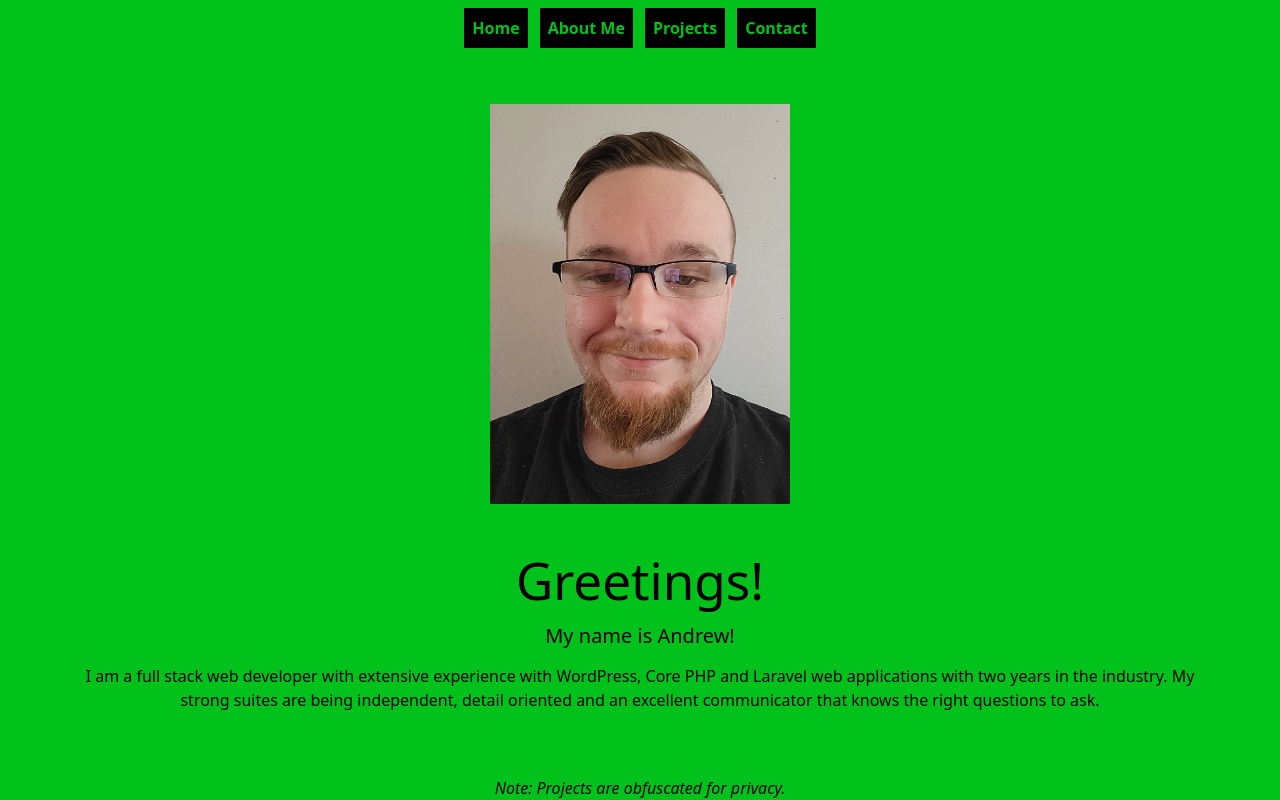
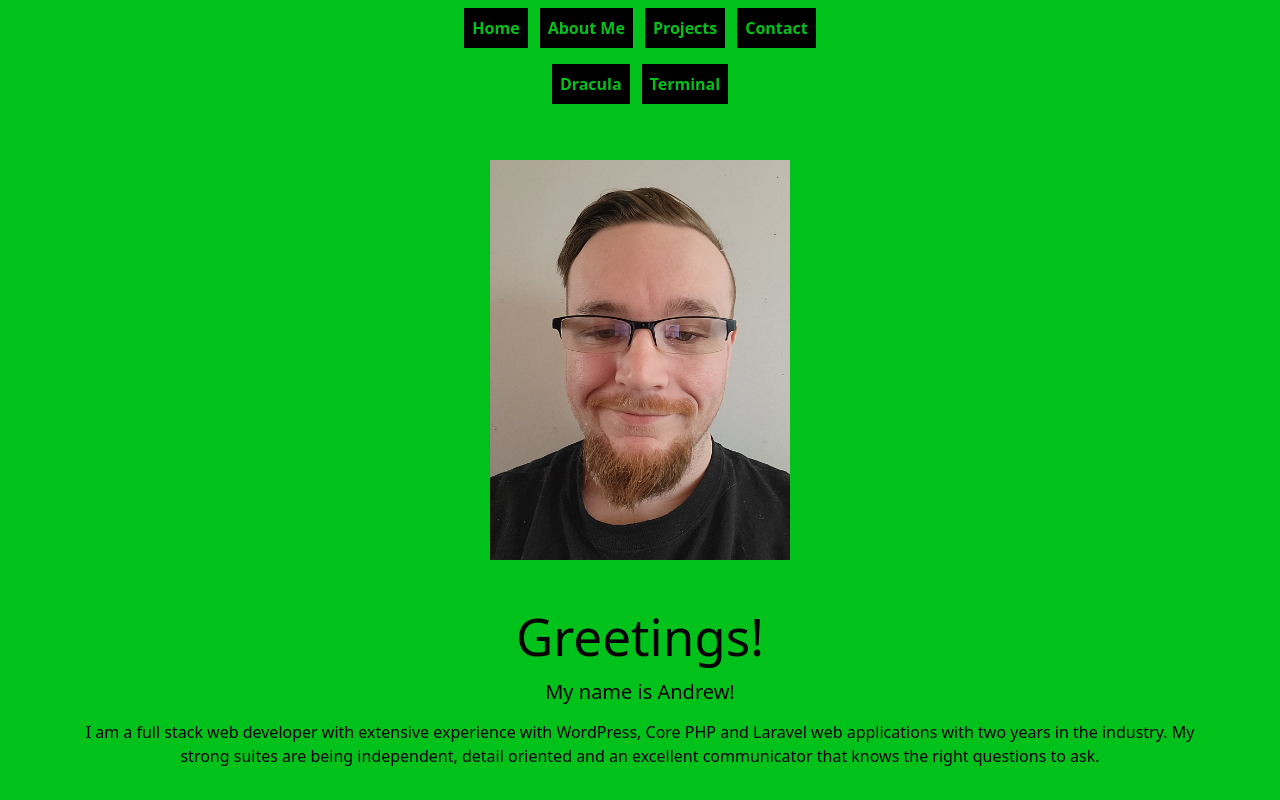
Before and after one commit to 0xRenegade/portfolio, a React (Vite) app: page / in a window 1280 px wide. Shown: the top 800 px of the page. Built offline with nearby package versions, Linux system fonts and the light colour scheme.

Commit message:
implement second navbar for theme setters

```diff
--- a/src/App.jsx
+++ b/src/App.jsx
@@ -1,4 +1,4 @@
-import { useContext } from 'react'
+import { useState } from 'react'
 import { Router } from './router'
 import { Layout } from './components'
 import 'bootstrap/dist/css/bootstrap.min.css'
@@ -7,7 +7,8 @@ import styled from 'styled-components'
 import ThemeContext from './context/ThemeContext'
 
 const App = () => {
-  const { theme } = useContext(ThemeContext)
+  const [theme, setTheme] = useState('terminal')
+  const value = { theme, setTheme }
 
   const Styles = styled.div`
     #app {
@@ -100,11 +101,13 @@ const App = () => {
     }
   `
   return (
-    <Styles>
-      <Layout>
-        <Router />
-      </Layout>
-    </Styles>
+    <ThemeContext.Provider value={value}>
+      <Styles>
+        <Layout>
+          <Router />
+        </Layout>
+      </Styles>
+    </ThemeContext.Provider>
   )
 }
 
--- a/src/components/NavBar.jsx
+++ b/src/components/NavBar.jsx
@@ -1,13 +1,13 @@
-import { useEffect } from 'react'
+import { useEffect, useContext } from 'react'
 import Container from 'react-bootstrap/Container'
 import Nav from 'react-bootstrap/Nav'
 import Navbar from 'react-bootstrap/Navbar'
 import { useParams } from 'react-router-dom'
+import ThemeContext from '../context/ThemeContext'
 
 const NavBar = () => {
   const params = useParams()
-
-  console.log('params', params)
+  const { theme, setTheme } = useContext(ThemeContext)
 
   const handleScroll = (sectionId) => {
     const element = document.getElementById(sectionId)
@@ -16,7 +16,9 @@ const NavBar = () => {
     }
   }
 
-  // useEffect(() => {}, [])
+  const handleTheme = (theme) => {
+    setTheme(theme)
+  }
 
   useEffect(() => {
     window.addEventListener('scroll', handleScroll)
@@ -47,6 +49,24 @@ const NavBar = () => {
           </Navbar.Collapse>
         </Container>
       </Navbar>
+      <Navbar expand="lg">
+        <Container>
+          <Navbar.Toggle aria-controls="basic-navbar-nav" />
+          <Navbar.Collapse
+            id="basic-navbar-nav"
+            className="justify-content-center"
+          >
+            <Nav>
+              <Nav.Link onClick={() => handleTheme('dracula')} href="#">
+                Dracula
+              </Nav.Link>
+              <Nav.Link onClick={() => handleTheme('terminal')} href="#">
+                Terminal
+              </Nav.Link>
+            </Nav>
+          </Navbar.Collapse>
+        </Container>
+      </Navbar>
     </Container>
   )
 }
```
